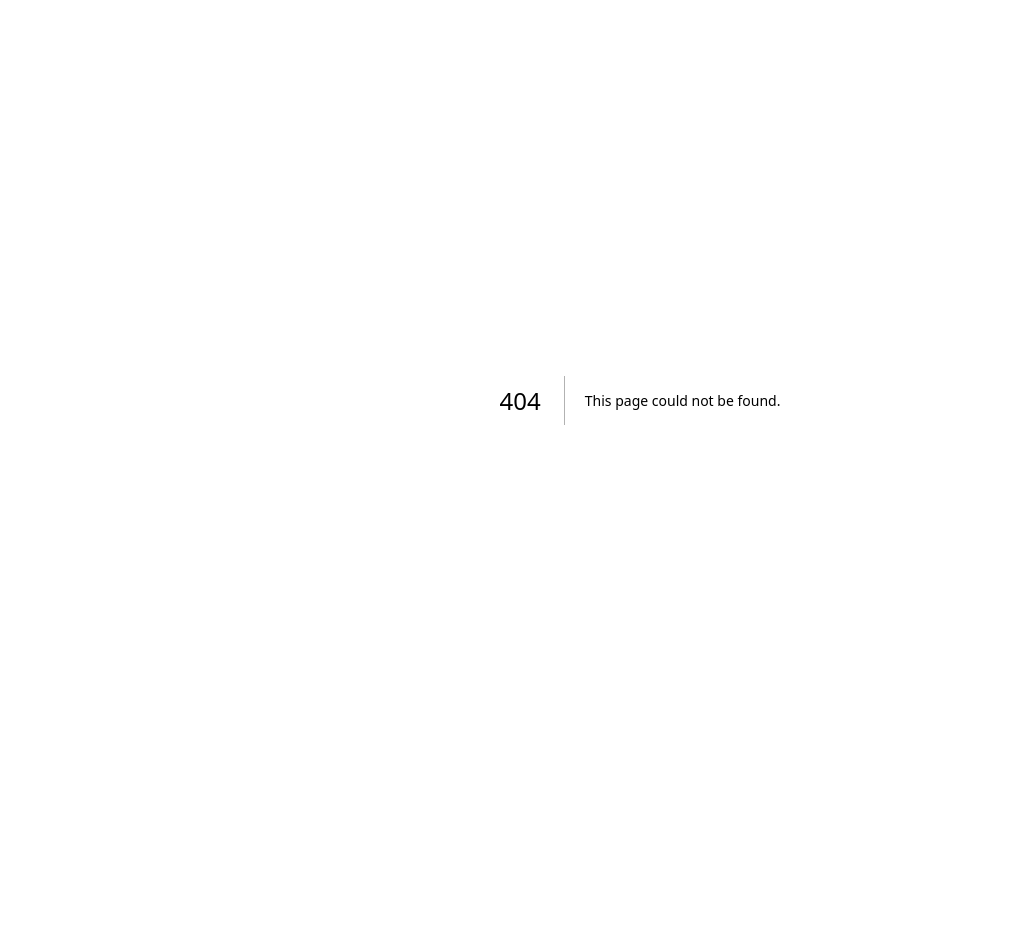
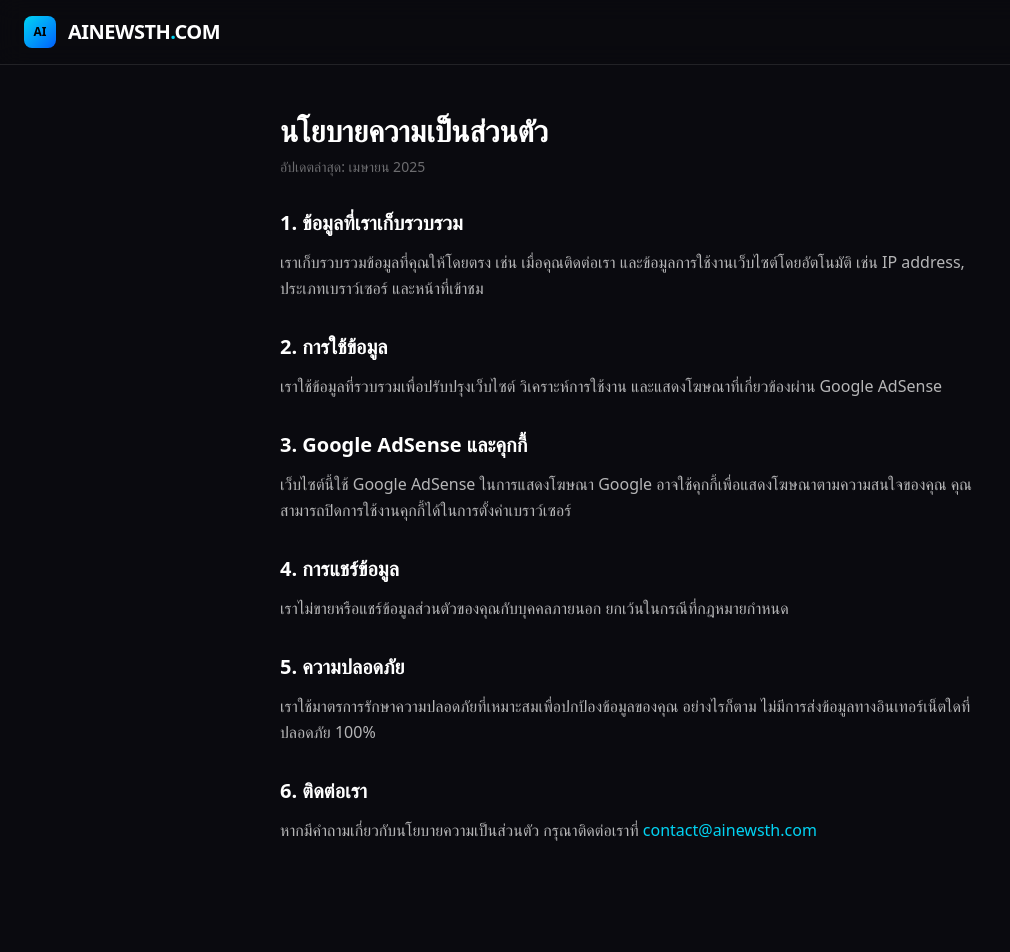
Before and after one commit to BorisutDev/ai-news-th, a Next.js app: page /privacy in a window 1280 px wide. Before the commit this address had no page. Shown: the top 952 px of the page, without its empty margins (0-1010 px from the left). Before the commit the page ends 800 px from the top, so only its background shows below. Built offline with nearby package versions, Linux system fonts and the light colour scheme.

Commit message:
add privacy, about, contact pages

```diff
--- /dev/null
+++ b/src/app/about/page.tsx
@@ -0,0 +1,33 @@
+export default function AboutPage() {
+  return (
+    <main className="min-h-screen bg-[#0a0a0f] text-white">
+      <div className="max-w-3xl mx-auto px-6 py-16">
+        <a href="/" className="text-cyan-400 text-sm hover:underline">← กลับหน้าแรก</a>
+        <h1 className="text-3xl font-black mt-6 mb-2">เกี่ยวกับเรา</h1>
+        <p className="text-white/40 text-sm mb-10">AiNewsTH.com</p>
+
+        <div className="space-y-8 text-white/70 leading-relaxed">
+          <section>
+            <h2 className="text-white font-bold text-lg mb-3">เราคือใคร</h2>
+            <p>AiNewsTH.com คือแหล่งข่าว AI และเทคโนโลยีภาษาไทยที่อัปเดตทุกวัน เราเชื่อว่าคนไทยทุกคนควรเข้าถึงข้อมูลด้าน AI ที่ถูกต้องและทันสมัยในภาษาของตัวเอง</p>
+          </section>
+
+          <section>
+            <h2 className="text-white font-bold text-lg mb-3">พันธกิจของเรา</h2>
+            <p>เราตั้งใจนำเสนอข่าวสาร บทวิเคราะห์ และคู่มือด้าน AI และเทคโนโลยีที่เข้าใจง่าย เพื่อให้คนไทยไม่พลาดทุกความเคลื่อนไหวในโลกเทคโนโลยีที่เปลี่ยนแปลงอย่างรวดเร็ว</p>
+          </section>
+
+          <section>
+            <h2 className="text-white font-bold text-lg mb-3">เนื้อหาของเรา</h2>
+            <p>เราครอบคลุมหัวข้อหลากหลายได้แก่ ปัญญาประดิษฐ์ (AI), Machine Learning, Large Language Models, Startup เทคโนโลยี, Hardware, และอาชีพในวงการ Tech ทั้งในไทยและต่างประเทศ</p>
+          </section>
+
+          <section>
+            <h2 className="text-white font-bold text-lg mb-3">ติดต่อเรา</h2>
+            <p>มีข้อเสนอแนะหรืออยากร่วมงานกับเรา ติดต่อได้ที่ <a href="/contact" className="text-cyan-400 hover:underline">หน้าติดต่อเรา</a></p>
+          </section>
+        </div>
+      </div>
+    </main>
+  );
+}
--- /dev/null
+++ b/src/app/contact/page.tsx
@@ -0,0 +1,40 @@
+export default function ContactPage() {
+  return (
+    <main className="min-h-screen bg-[#0a0a0f] text-white">
+      <div className="max-w-3xl mx-auto px-6 py-16">
+        <a href="/" className="text-cyan-400 text-sm hover:underline">← กลับหน้าแรก</a>
+        <h1 className="text-3xl font-black mt-6 mb-2">ติดต่อเรา</h1>
+        <p className="text-white/40 text-sm mb-10">AiNewsTH.com</p>
+
+        <div className="space-y-8 text-white/70 leading-relaxed">
+          <section>
+            <h2 className="text-white font-bold text-lg mb-3">ช่องทางติดต่อ</h2>
+            <p>หากมีคำถาม ข้อเสนอแนะ หรืออยากร่วมงานกับเรา สามารถติดต่อได้ผ่านช่องทางด้านล่างนี้</p>
+          </section>
+
+          <section className="bg-white/5 border border-white/10 rounded-xl p-6 space-y-4">
+            <div className="flex items-center gap-3">
+              <span className="text-2xl">📧</span>
+              <div>
+                <p className="text-white font-medium">อีเมล</p>
+                <p className="text-cyan-400">contact@ainewsth.com</p>
+              </div>
+            </div>
+            <div className="flex items-center gap-3">
+              <span className="text-2xl">🌐</span>
+              <div>
+                <p className="text-white font-medium">เว็บไซต์</p>
+                <p className="text-cyan-400">ainewsth.com</p>
+              </div>
+            </div>
+          </section>
+
+          <section>
+            <h2 className="text-white font-bold text-lg mb-3">สำหรับนักข่าวและพาร์ทเนอร์</h2>
+            <p>หากต้องการร่วมมือด้านเนื้อหา โฆษณา หรือพาร์ทเนอร์ชิป กรุณาติดต่อทางอีเมลพร้อมระบุหัวข้อให้ชัดเจนครับ</p>
+          </section>
+        </div>
+      </div>
+    </main>
+  );
+}
--- /dev/null
+++ b/src/app/privacy/page.tsx
@@ -0,0 +1,57 @@
+import Link from 'next/link';
+
+export default function PrivacyPage() {
+  return (
+    <main className="min-h-screen bg-[#0a0a0f] text-white">
+      <header className="border-b border-white/10 sticky top-0 z-50 bg-[#0a0a0f]/90 backdrop-blur-md">
+        <div className="max-w-7xl mx-auto px-6 py-4">
+          <Link href="/" className="flex items-center gap-3">
+            <div className="w-8 h-8 rounded-lg bg-gradient-to-br from-cyan-400 to-blue-600 flex items-center justify-center text-xs font-black text-black">AI</div>
+            <span className="font-black text-xl tracking-tight">AINEWSTH<span className="text-cyan-400">.</span>COM</span>
+          </Link>
+        </div>
+      </header>
+
+      <div className="max-w-3xl mx-auto px-6 py-12">
+        <h1 className="text-3xl font-black mb-2">นโยบายความเป็นส่วนตัว</h1>
+        <p className="text-white/40 text-sm mb-8">อัปเดตล่าสุด: เมษายน 2025</p>
+
+        <div className="space-y-8 text-white/70 leading-relaxed">
+          <section>
+            <h2 className="text-xl font-bold text-white mb-3">1. ข้อมูลที่เราเก็บรวบรวม</h2>
+            <p>เราเก็บรวบรวมข้อมูลที่คุณให้โดยตรง เช่น เมื่อคุณติดต่อเรา และข้อมูลการใช้งานเว็บไซต์โดยอัตโนมัติ เช่น IP address, ประเภทเบราว์เซอร์ และหน้าที่เข้าชม</p>
+          </section>
+
+          <section>
+            <h2 className="text-xl font-bold text-white mb-3">2. การใช้ข้อมูล</h2>
+            <p>เราใช้ข้อมูลที่รวบรวมเพื่อปรับปรุงเว็บไซต์ วิเคราะห์การใช้งาน และแสดงโฆษณาที่เกี่ยวข้องผ่าน Google AdSense</p>
+          </section>
+
+          <section>
+            <h2 className="text-xl font-bold text-white mb-3">3. Google AdSense และคุกกี้</h2>
+            <p>เว็บไซต์นี้ใช้ Google AdSense ในการแสดงโฆษณา Google อาจใช้คุกกี้เพื่อแสดงโฆษณาตามความสนใจของคุณ คุณสามารถปิดการใช้งานคุกกี้ได้ในการตั้งค่าเบราว์เซอร์</p>
+          </section>
+
+          <section>
+            <h2 className="text-xl font-bold text-white mb-3">4. การแชร์ข้อมูล</h2>
+            <p>เราไม่ขายหรือแชร์ข้อมูลส่วนตัวของคุณกับบุคคลภายนอก ยกเว้นในกรณีที่กฎหมายกำหนด</p>
+          </section>
+
+          <section>
+            <h2 className="text-xl font-bold text-white mb-3">5. ความปลอดภัย</h2>
+            <p>เราใช้มาตรการรักษาความปลอดภัยที่เหมาะสมเพื่อปกป้องข้อมูลของคุณ อย่างไรก็ตาม ไม่มีการส่งข้อมูลทางอินเทอร์เน็ตใดที่ปลอดภัย 100%</p>
+          </section>
+
+          <section>
+            <h2 className="text-xl font-bold text-white mb-3">6. ติดต่อเรา</h2>
+            <p>หากมีคำถามเกี่ยวกับนโยบายความเป็นส่วนตัว กรุณาติดต่อเราที่ <span className="text-cyan-400">contact@ainewsth.com</span></p>
+          </section>
+        </div>
+      </div>
+
+      <footer className="border-t border-white/10 mt-16 py-8 text-center text-white/30 text-sm">
+        <p>© 2025 AiNewsTH.com · <Link href="/" className="hover:text-white transition-colors">หน้าแรก</Link> · <Link href="/privacy" className="hover:text-white transition-colors">นโยบายความเป็นส่วนตัว</Link></p>
+      </footer>
+    </main>
+  );
+}
```
